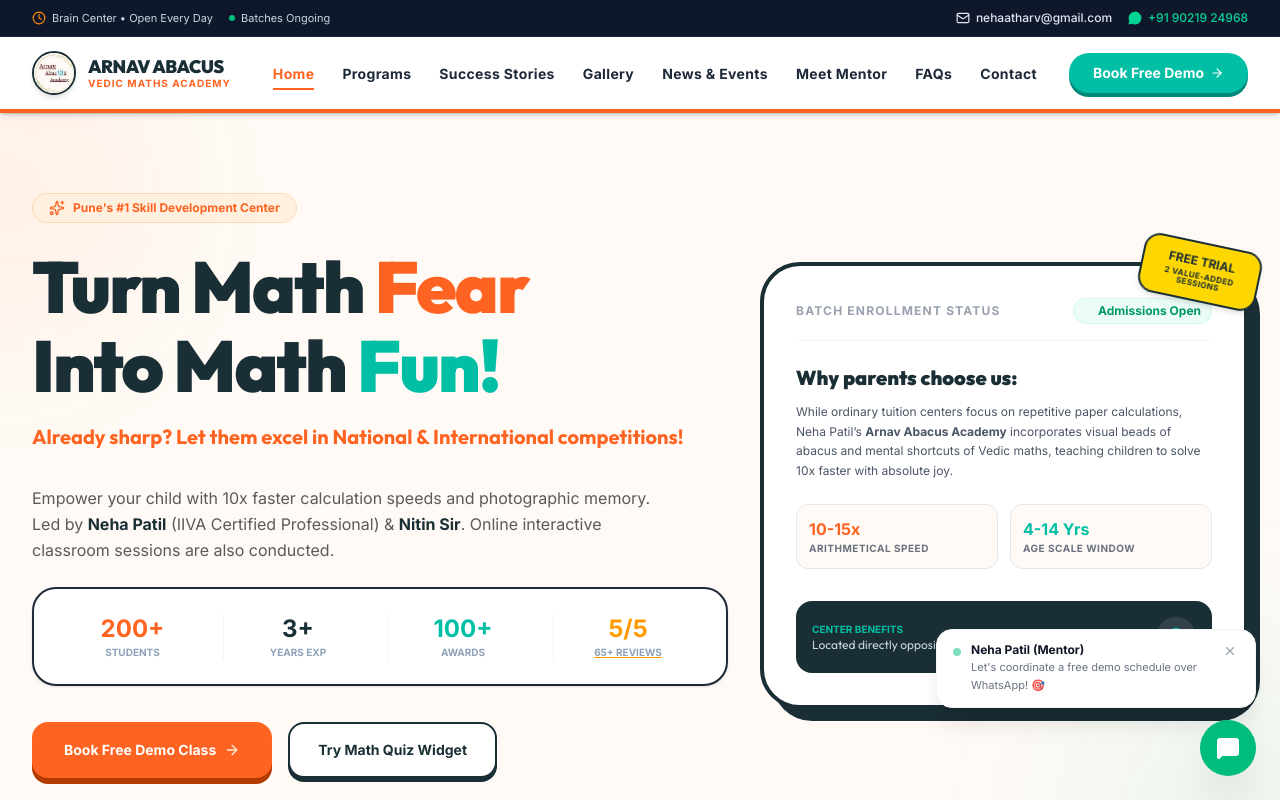
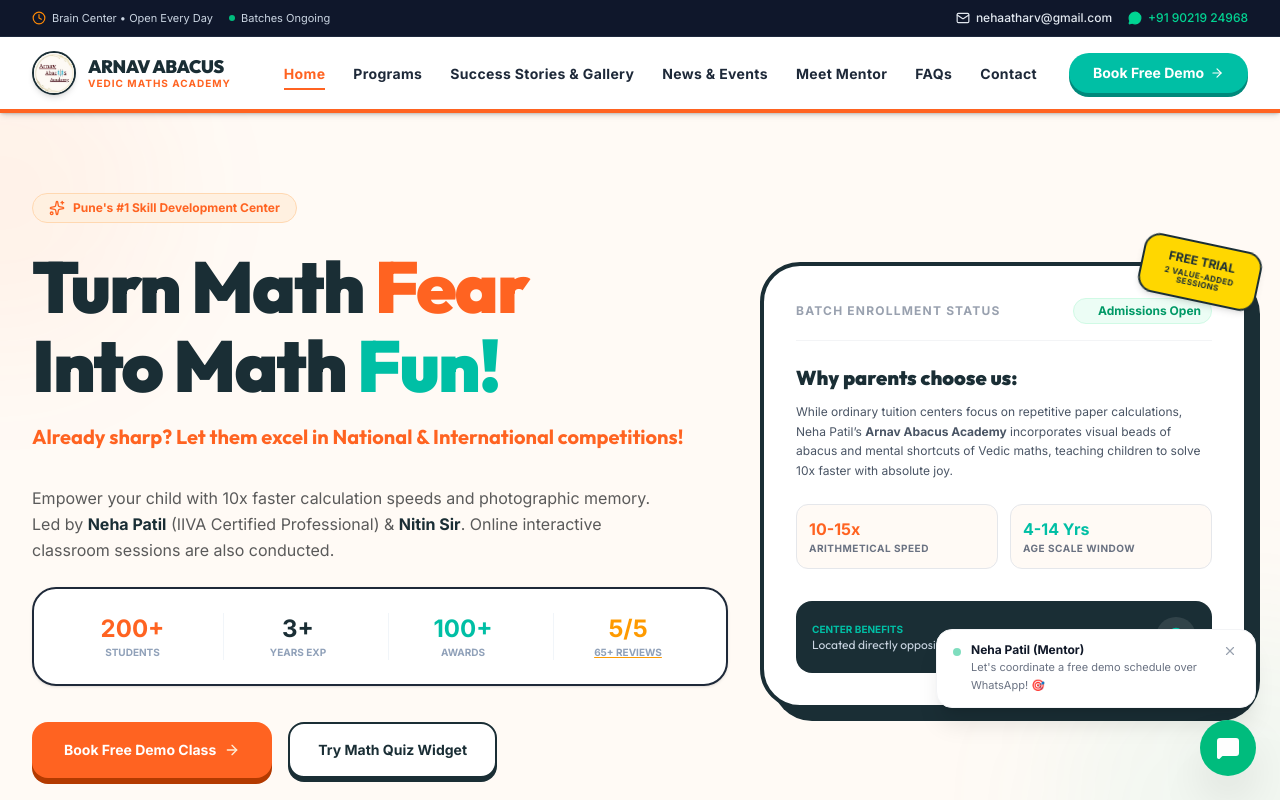
Before and after one commit to atharvpatil18/AAA-web, a React (Vite) app: page / in a window 1280 px wide. Shown: the top 800 px of the page. Built offline with nearby package versions, Linux system fonts and the light colour scheme.

Commit message:
Merge Success Stories and Gallery in Showcase filter tabs and hide gallery items without photos

```diff
--- a/src/components/Navbar.tsx
+++ b/src/components/Navbar.tsx
@@ -20,8 +20,7 @@ export default function Navbar() {
   const navLinks = [
     { name: "Home", path: "/" },
     { name: "Programs", path: "/programs" },
-    { name: "Success Stories", path: "/showcase" },
-    { name: "Gallery", path: "/gallery" },
+    { name: "Success Stories & Gallery", path: "/showcase" },
     { name: "News & Events", path: "/news" },
     { name: "Meet Mentor", path: "/mentor" },
     { name: "FAQs", path: "/faqs" },
--- a/src/pages/Showcase.tsx
+++ b/src/pages/Showcase.tsx
@@ -22,12 +22,11 @@ interface SuccessItem {
   imageAlt: string;
   tag: string;
   colorTheme: "teal" | "orange" | "gold";
-  imageUrl?: string;
 }
 
 
-export default function Showcase({ defaultTab = "all" }: { defaultTab?: "all" | "transformation" | "competition" | "gallery" }) {
-  const [activeTab, setActiveTab] = useState<"all" | "transformation" | "competition" | "gallery">(defaultTab);
+export default function Showcase({ defaultTab = "all" }: { defaultTab?: "all" | "stories" | "gallery" }) {
+  const [activeTab, setActiveTab] = useState<"all" | "stories" | "gallery">(defaultTab);
 
   const handleCtaClick = () => {
     trackDemoClick("showcase_page_bottom_cta");
@@ -232,9 +231,22 @@ export default function Showcase({ defaultTab = "all" }: { defaultTab?: "all" |
     }
   ];
 
+  // Helper to filter out gallery items that do not have photos
+  const visibleItems = showcaseData.filter(item => {
+    if (item.type === "gallery" && !item.imageUrl) {
+      return false;
+    }
+    return true;
+  });
+
   const filteredItems = activeTab === "all"
-    ? showcaseData
-    : showcaseData.filter(item => item.type === activeTab);
+    ? visibleItems
+    : activeTab === "stories"
+      ? visibleItems.filter(item => item.type === "transformation" || item.type === "competition")
+      : visibleItems.filter(item => item.type === "gallery");
+
+  const storiesCount = visibleItems.filter(x => x.type === "transformation" || x.type === "competition").length;
+  const galleryCount = visibleItems.filter(x => x.type === "gallery").length;
 
   return (
     <div id="showcase-page-container" className="bg-[#FFFDF9] min-h-screen">
@@ -259,10 +271,9 @@ export default function Showcase({ defaultTab = "all" }: { defaultTab?: "all" |
       <section className="pt-12 pb-6 max-w-7xl mx-auto px-4 md:px-8">
         <div className="flex flex-wrap items-center justify-center gap-3 md:gap-4">
           {[
-            { id: "all", label: "View All", count: showcaseData.length },
-            { id: "transformation", label: "Success Transformations", count: showcaseData.filter(x => x.type === "transformation").length },
-            { id: "competition", label: "Competition Trophies", count: showcaseData.filter(x => x.type === "competition").length },
-            { id: "gallery", label: "Activity Gallery", count: showcaseData.filter(x => x.type === "gallery").length },
+            { id: "all", label: "View All", count: visibleItems.length },
+            { id: "stories", label: "Success Stories", count: storiesCount },
+            { id: "gallery", label: "Activity Gallery", count: galleryCount },
           ].map(tab => (
             <button
               key={tab.id}
```
